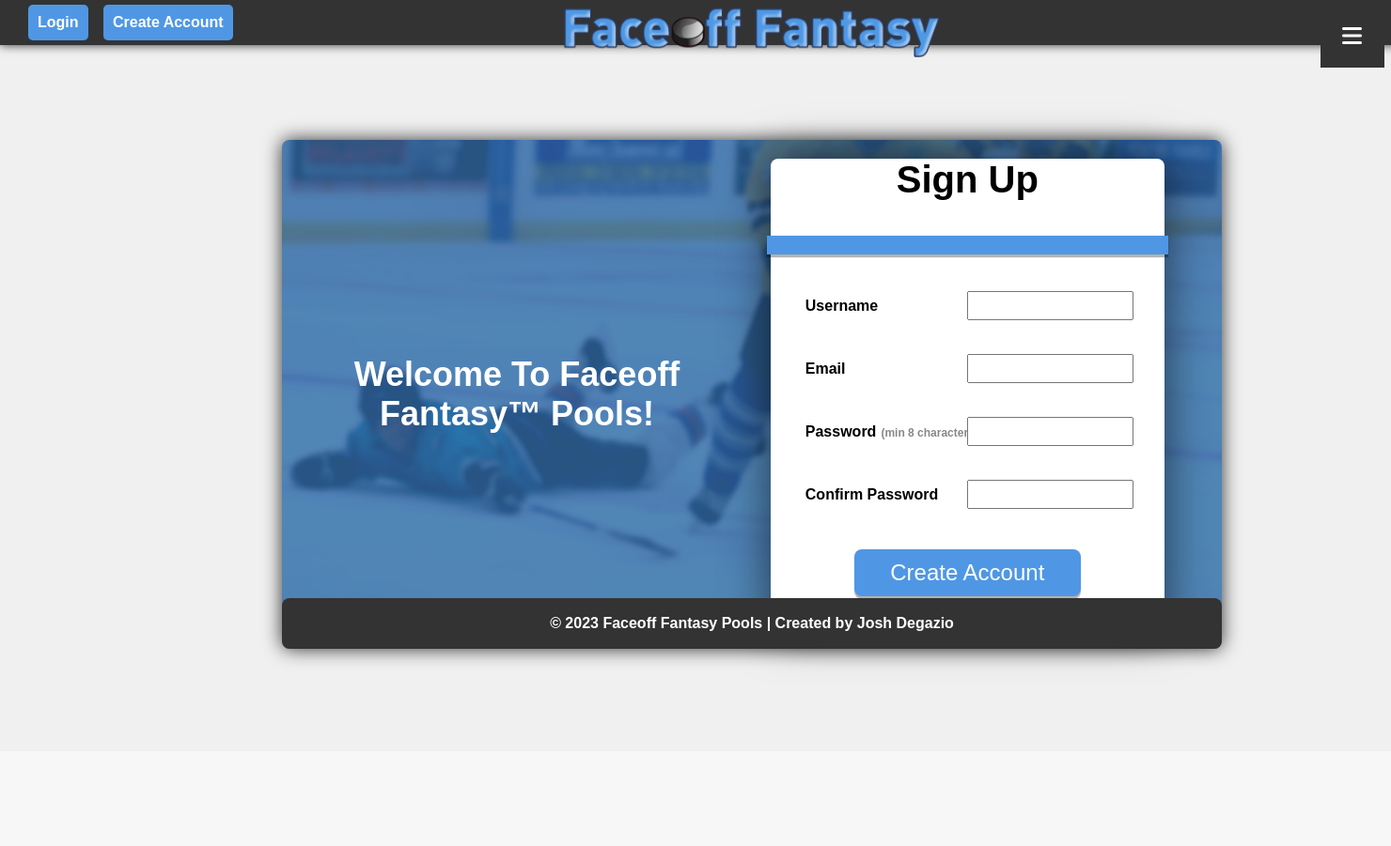
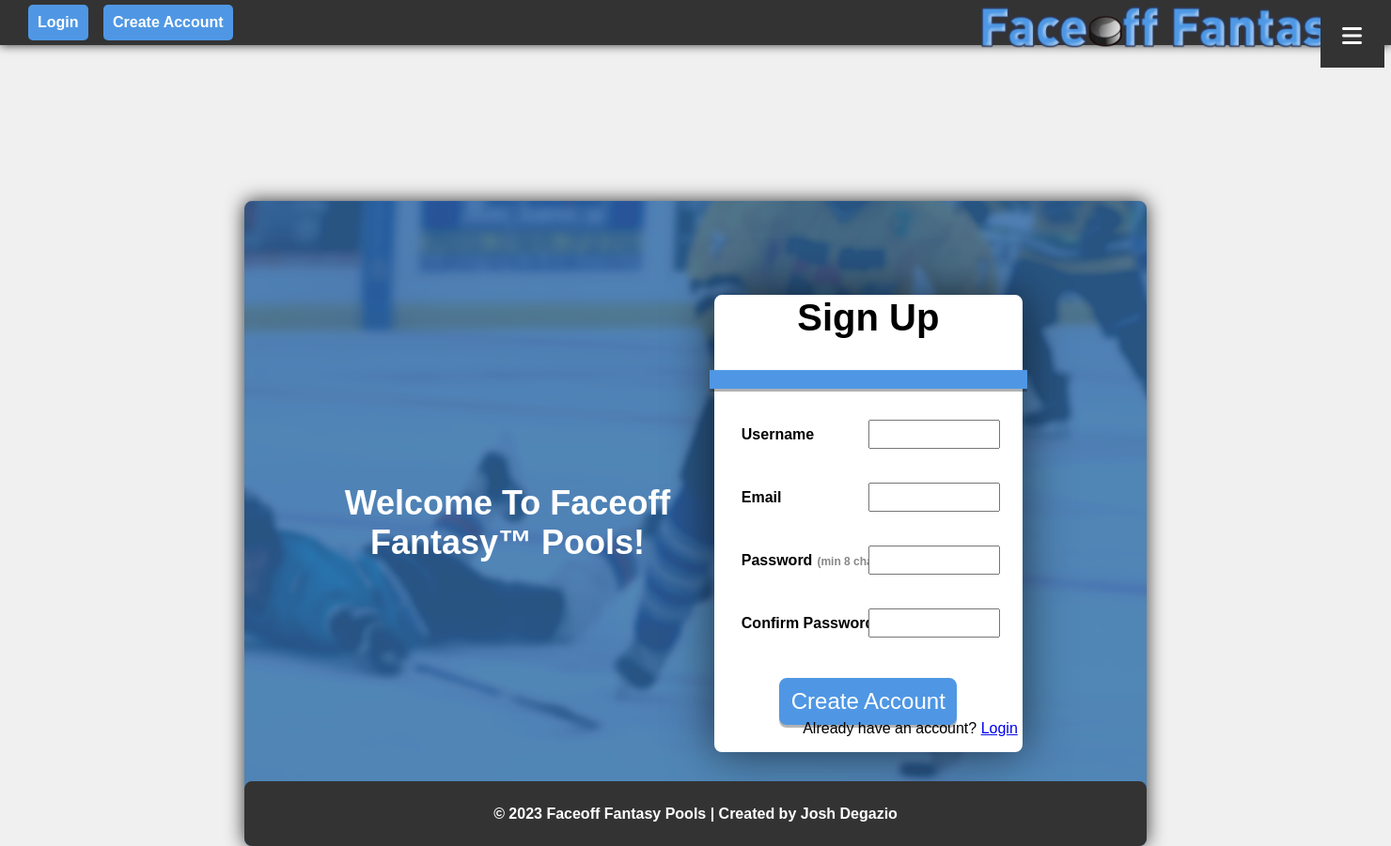
Before and after one commit to jdegazio/FaceoffFantasy, a Flask app: page / in a window 1480 px wide. Shown: the whole page at 94% size. Before the commit the page ends 713 px from the top, so only its background shows below. Run offline with Flask 3, Linux system fonts and the light colour scheme; some libraries are stand-ins or nearby versions.

Commit message:
Header and Footer updates
Attempting to streamline Header and Footer sizing across different webpages, but it's causing a lot of issues on the original pages due to me not understanding how to properly create and position layouts.

```diff
--- a/main.py
+++ b/main.py
@@ -5,11 +5,12 @@
 
 app = Flask(__name__)
 
-@app.route('/')
+
+@app.route('/home')
 def home():
     return render_template('home.html')
 
-@app.route('/createaccount')
+@app.route('/')
 def createaccount():
     return render_template('createaccount.html')
 
@@ -73,5 +74,7 @@
 
     return render_template('myteam.html', data=players)
 
+
+
 if __name__ == '__main__':
     app.run(debug=True)
--- a/static/css/styles.css
+++ b/static/css/styles.css
@@ -1,7 +1,35 @@
 :root {
-  --footer-min-height: 10%; /* Adjust the value as needed */
+  --footer-min-height: 6%; /* Adjust the value as needed */
+  --landing_footer-min-height: 10%; /* Adjust the value as needed */
 }
 
+
+
+/*Bodies*/
+.default_body {
+    font-family: Arial, sans-serif;
+    background-color: #f0f0f0;
+    display: flex;
+    justify-content: center;
+    align-items: center;
+	top: 0;
+}
+
+.landing_body {
+    font-family: Arial, sans-serif;
+    display: flex;
+    justify-content: center;
+    align-items: center;
+    height: 30%;
+	width: 50%;
+    margin: 0;
+	min-width: 800px;
+	top: 0;
+}
+
+
+
+/*Menu and Content*/
 .menu {
     position: relative;
     text-align: right;
@@ -51,20 +79,14 @@
     display: block;
 }
 
-/* Style for the logo image */
-.logo {
-	width: 400px;
-    height: auto; /* Maintain aspect ratio */
-    padding: 0.5%; /* Add padding for spacing if desired */
-    display: block;
-    margin: 0 auto; /* Center horizontally */
-}
 
-.top-bar {
+
+/*Headers and Footers*/
+.header {
     background-color: #333; /* Set the background color to black */
     color: #fff; /* Set text color to white, if needed */
-	max-height: 20%;
-	min-width: 200%;
+	min-width: 100%;
+	min-height: 6%;
 	align-items: center; /* Center the content vertically */
 	position: absolute;
     left: 0;
@@ -78,9 +100,22 @@
     align-items: center; /* Center the content vertically */
     justify-content: center; /* Center the content horizontally */
     position: absolute;
-    top: 90%; /* Position at the bottom */
+    top: 94%; /* Position at the bottom */
 	min-width: 100%;
 	min-height: var(--footer-min-height);
+    background-color: #333; /* Background color for the footer */
+    color: #fff; /* Text color for the footer, adjust as needed */
+}
+
+.landing_footer {
+    display: flex;
+    align-items: center; /* Center the content vertically */
+    justify-content: center; /* Center the content horizontally */
+    position: absolute;
+    top: 90%; /* Position at the bottom */
+	left: 0%;
+	min-width: 100%;
+	min-height: var(--landing_footer-min-height);
     background-color: #333; /* Background color for the footer */
     color: #fff; /* Text color for the footer, adjust as needed */
 	border-radius: 8px;
@@ -90,6 +125,16 @@
     font-weight: bold;
 }
 
+.cAccount-header-text {
+    position: relative;
+	font-size: 40px;
+    bottom: 60px; /* Adjust the top position as needed */
+	text-align: center;
+}
+
+
+
+/*Header and Footer Contents */
 .login-button {
     padding: 10px;
     background-color: #4f97e4;
@@ -122,23 +167,24 @@
     transform: translate(0, -50%);
 }
 
+.logo {
+	width: 400px;
+    height: auto; /* Maintain aspect ratio */
+	position: absolute;
+	left: 0;
+    padding: 0.5%; /* Add padding for spacing if desired */
+    display: block;
+    margin: 0 auto; /* Center horizontally */
+	transform: translate(250%, 0); /* Adjust the horizontal position */
+}
+
 .top-button:hover {
     background-color: #0056b3; /* Change the background color on hover */
 }
 
-.landing_body {
-    font-family: Arial, sans-serif;
-    background-color: #f0f0f0;
-    display: flex;
-    justify-content: center;
-    align-items: center;
-    height: 30%;
-	width: 50%;
-	position: fixed;
-    margin: 0;
-	min-width: 800px;
-}
 
+
+/*Containers*/
 .AccountContainer {
     background-color: #fff;
     padding: 8%;
@@ -148,34 +194,38 @@
 	position: relative;
 }
 
-
-.cAccount-header {
-    position: relative;
-	font-size: 40px;
-    bottom: 70px; /* Adjust the top position as needed */
-	text-align: center;
+.Landingcontainer {
+    background-color:#4f97e4;
+    border-radius: 8px;
+	min-height: 300%;
+	min-width: 100%;
+	position: relative;
+    display: flex;
+	padding: 10%;
+    align-items: center;
+	box-shadow: 0px 0px 20px rgba(0, 0, 0, 0.8);
+	background-size: cover; /* Reduce the size to 70% of the container */
+    background-position: center; /* Center the image horizontally and vertically */
+    background-repeat: no-repeat; /* Prevent image repetition */
+	background-image: url('/static/landing.png'); /* Update the path to your background image */
+	transform: translate(0, 30%); /* Adjust the vertical position */
 }
 
-.lAccount-header {
-    position: relative;
-	font-size: 40px;
-    bottom: 80px; /* Adjust the top position as needed */
-	text-align: center;
+.left {
+    flex: 1;
+    padding: 20px;
+    text-align: center;
 }
 
-/*
-.cAccount-form {
-	display: flex;
-    flex-direction: column;
-    position: relative;
-	min-height: 50%;
-	min-width: 94%;
-	left: 3%;
-	right: 5%;
-	bottom: 10%;
+.right {
+    flex: 1;
+    padding: 20px;
+	text-align: left;
 }
-*/
 
+
+
+/*Create Account and Login*/
 .cAccount-form {
 	display: flex;
     flex-direction: column;
@@ -196,14 +246,6 @@
 	position: relative;
 }
 
-
-.welcome {
-	color: #fff;
-	font-size: 36px;
-	position: relative;
-	top: calc(50% - var(--footer-min-height));
-}
-
 .cAccountformbutton {
     background-color: #4f97e4;
     color: #fff;
@@ -218,38 +260,9 @@
 	box-shadow: 0px 3px 1px rgba(0, 0, 0, 0.3);
 }
 
-.Landingcontainer {
-    background-color:#4f97e4;
-    border-radius: 8px;
-	min-height: 200%;
-	min-width: 125%;
-	top: 125%;
-	left: 50%;
-	position: relative;
-    display: flex;
-    align-items: center;
-	box-shadow: 0px 0px 20px rgba(0, 0, 0, 0.8);
-	background-size: cover; /* Reduce the size to 70% of the container */
-    background-position: center; /* Center the image horizontally and vertically */
-    background-repeat: no-repeat; /* Prevent image repetition */
-	background-image: url('/static/landing.png'); /* Update the path to your background image */
-}
-
-.left {
-    flex: 1;
-    padding: 20px;
-    text-align: center;
-}
-
-.right {
-    flex: 1;
-    padding: 20px;
-	text-align: left;
-}
-
 .login-link {
 	position: absolute;
-	left: 32.5%;
+	left: 28.75%;
 	bottom: 0px;
 }
 
@@ -303,3 +316,10 @@
 	position:relative;
 	top: 25px
 }
+
+.welcome {
+	color: #fff;
+	font-size: 36px;
+	position: relative;
+	top: calc(50% - var(--landing_footer-min-height));
+}
--- a/static/js/validation.js
+++ b/static/js/validation.js
@@ -68,14 +68,14 @@
 		loginmessageGraphic.style.display = 'none';
 		} else {
 			if (!usernameValid) {
-				errorMessage.innerHTML = "This username is invalid or taken.";
+				errorMessage.innerHTML = "ERROR: Username is invalid or taken.";
 			} else if (!emailValid) {
-				errorMessage.innerHTML = "This email is invalid.";
+				errorMessage.innerHTML = "ERROR: Email is invalid.";
 			} else if (!passwordValid) {
 				if (passwordOneInput !== passwordTwoInput) {
-					errorMessage.innerHTML = "These passwords do not match.";
+					errorMessage.innerHTML = "ERROR: Passwords do not match.";
 				} else {
-					errorMessage.innerHTML = "This password is invalid or too short.";
+					errorMessage.innerHTML = "ERROR: Password is invalid or too short.";
 				}
 			}
 
--- a/templates/createaccount.html
+++ b/templates/createaccount.html
@@ -2,13 +2,18 @@
 <html>
 <head>
 	<link rel="stylesheet" href="{{ url_for('static', filename='css/styles.css') }}">
+	<link rel="stylesheet" href="https://cdnjs.cloudflare.com/ajax/libs/font-awesome/6.7.0/css/all.min.css">
 	<script src="https://kit.fontawesome.com/3280e9042c.js" crossorigin="anonymous"></script>
+	<script src="/static/js/validation.js"></script>
     <title>Faceoff Fantasy - Create Account</title>
 </head>
-<body>
 
-	<div class="top-bar">
-        <!-- Content within the black bar goes here -->
+<body class="default_body">
+	<!-- Header -->
+	<div class="header">
+		<a href="/" class="createaccount-button">Create Account</a>
+		<a href="/login" class="login-button">Login</a>
+
 		<!-- Logo Banner-->
 		<div class="logo-container">
 			<img src="{{ url_for('static', filename='logo.png') }}" alt="Your Logo" class="logo">
@@ -19,7 +24,7 @@
 			<div class="dropdown">
 				<button class="dropbtn"><i class="fa-solid fa-bars" style="font-size: 24px;"></i></button>
 				<div class="dropdown-content">
-					<a href="/">Home</a>
+					<a href="/home">Home</a>
 					<a href="/myteam">My Team</a>
 					<a href="/standings">Standings</a>
 					<a href="/livescoring">Live Scoring</a>
@@ -30,31 +35,44 @@
 		</div>
 	</div>
 
-	<!--<div class="CAcontainer">
-        <h2>Create Account</h2>
-        <form id="createAccountForm" class="cAccount_form">
-            <label for="newUsername">Username:</label>
+	<div class='landing_body'>
+		<div class="Landingcontainer">
+			<div class="left">
+				<h2 class="welcome">Welcome To Faceoff Fantasy&trade; Pools!</h2>
+			</div>
+			<div class="right">
+				<div class="AccountContainer">
+					<h2 class="cAccount-header-text">Sign Up</h2>
+					<div class="alert-container">
+						<div id="verification-message" class="verification-message">A verification email has been sent to your email address.</div>
+						<div id="error-message" class="error-message">Please try again. Your input is invalid.</div>
+						<div id="message-graphic" class="message-graphic"></div>
+					</div>
+						<form class="cAccount-form" id="createAccountForm" method="POST" action="/submit_create_account">
+							<label for="newUsername">Username</label>
 							<input type="text" id="newUsername" name="newUsername" required>
+							<br>
+							<label for="newEmail">Email</label>
+							<input type="email" id="newEmail" name="newEmail" required>
+							<br>
+							<label for="newPassword">Password<span class="password-requirement">(min 8 characters)</span></label>
+							<input type="password" id="newPassword" name="newPassword" required>
+							<br>
+							<label for="confirmPassword">Confirm Password</label>
+							<input type="password" id="confirmPassword" name="confirmPassword" required>
+							<br>
+							<button class="cAccountformbutton" type="submit">Create Account</button>
+						</form>
+					<p class="login-link">Already have an account? <a href="/login">Login</a></p>
+				</div>
+			</div>
 
-            <label for="newEmail">E-Mail:</label>
-            <input type="email" id="newEmail" name="newEmail" required>
-
-            <label for="newPassword">Password:</label>
-            <input type="password" id="newPassword" name="newPassword" required>
-
-            <label for="confirmPassword">Confirm Password:</label>
-            <input type="password" id="confirmPassword" name="confirmPassword" required>
-
-            <button type="submit">Create Account</button>
-        </form>
-    </div> -->
-
-    <div id="message"></div>
-
-	<div class="footer">
+			<div class="landing_footer">
 				<div class="footer-content">
 					&copy; 2023 Faceoff Fantasy Pools | Created by Josh Degazio
 				</div>
 			</div>
+		</div>
+	</div>
 </body>
 </html>
--- a/templates/home.html
+++ b/templates/home.html
@@ -7,22 +7,23 @@
 	<script src="/static/js/validation.js"></script>
     <title>Faceoff Fantasy - Create Account</title>
 </head>
-<body class="landing_body">
 
-	<div class="top-bar">
-        <!-- Content within the black bar goes here -->
+<body class="default_body">
+	<!-- Header -->
+	<div class="header">
 		<a href="/" class="createaccount-button">Create Account</a>
 		<a href="/login" class="login-button">Login</a>
 
 		<!-- Logo Banner-->
-		<img src="{{ url_for('static', filename='logo.png') }}" alt="Logo" class="logo">
+		<div class="logo-container">
+			<img src="{{ url_for('static', filename='logo.png') }}" alt="Your Logo" class="logo">
+		</div>
 
 		<!-- Drop Down Menu in Top Right -->
 		<div class="menu">
 			<div class="dropdown">
 				<button class="dropbtn"><i class="fa-solid fa-bars" style="font-size: 24px;"></i></button>
 				<div class="dropdown-content">
-					<a href="/">Home</a>
 					<a href="/myteam">My Team</a>
 					<a href="/standings">Standings</a>
 					<a href="/livescoring">Live Scoring</a>
@@ -33,42 +34,23 @@
 		</div>
 	</div>
 
+	<div class='landing_body'>
 		<div class="Landingcontainer">
 			<div class="left">
 				<h2 class="welcome">Welcome To Faceoff Fantasy&trade; Pools!</h2>
 			</div>
 			<div class="right">
 				<div class="AccountContainer">
-				<h2 class="cAccount-header">Sign Up</h2>
-				<div class="alert-container">
-					<div id="verification-message" class="verification-message">A verification email has been sent to your email address.</div>
-					<div id="error-message" class="error-message">Please try again. Your input is invalid.</div>
-					<div id="message-graphic" class="message-graphic"></div>
-				</div>
-					<form class="cAccount-form" id="createAccountForm" method="POST" action="/submit_create_account">
-						<label for="newUsername">Username</label>
-						<input type="text" id="newUsername" name="newUsername" required>
-						<br>
-						<label for="newEmail">Email</label>
-						<input type="email" id="newEmail" name="newEmail" required>
-						<br>
-						<label for="newPassword">Password<span class="password-requirement">(min 8 characters)</span></label>
-						<input type="password" id="newPassword" name="newPassword" required>
-						<br>
-						<label for="confirmPassword">Confirm Password</label>
-						<input type="password" id="confirmPassword" name="confirmPassword" required>
-						<br>
-						<button class="cAccountformbutton" type="submit">Create Account</button>
-					</form>
-				<p class="login-link">Already have an account? <a href="/login">Login</a></p>
+
 				</div>
 			</div>
 
-		<div class="footer">
+			<div class="landing_footer">
 				<div class="footer-content">
 					&copy; 2023 Faceoff Fantasy Pools | Created by Josh Degazio
 				</div>
 			</div>
 		</div>
+	</div>
 </body>
 </html>
```
Also changed, not shown: templates/draftroom.html (+10 -9 lines), templates/livescoring.html (+10 -8 lines), templates/login.html (+11 -7 lines), templates/myteam.html (+10 -7 lines), templates/standings.html (+11 -7 lines), templates/success.html (deleted, +0 -57 lines), templates/trading.html (+10 -7 lines). Lines whose indentation alone changed are shown as unchanged.
